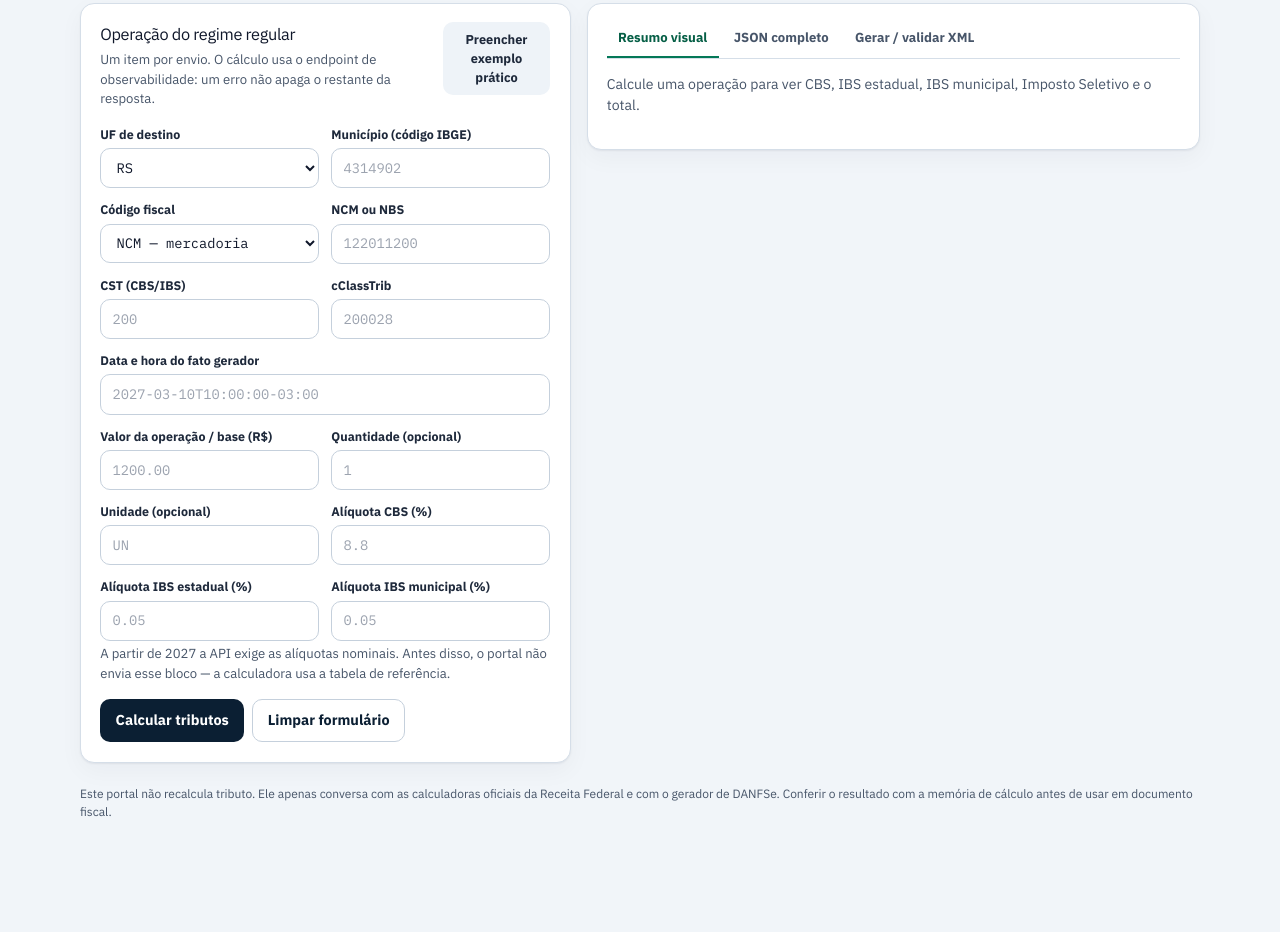
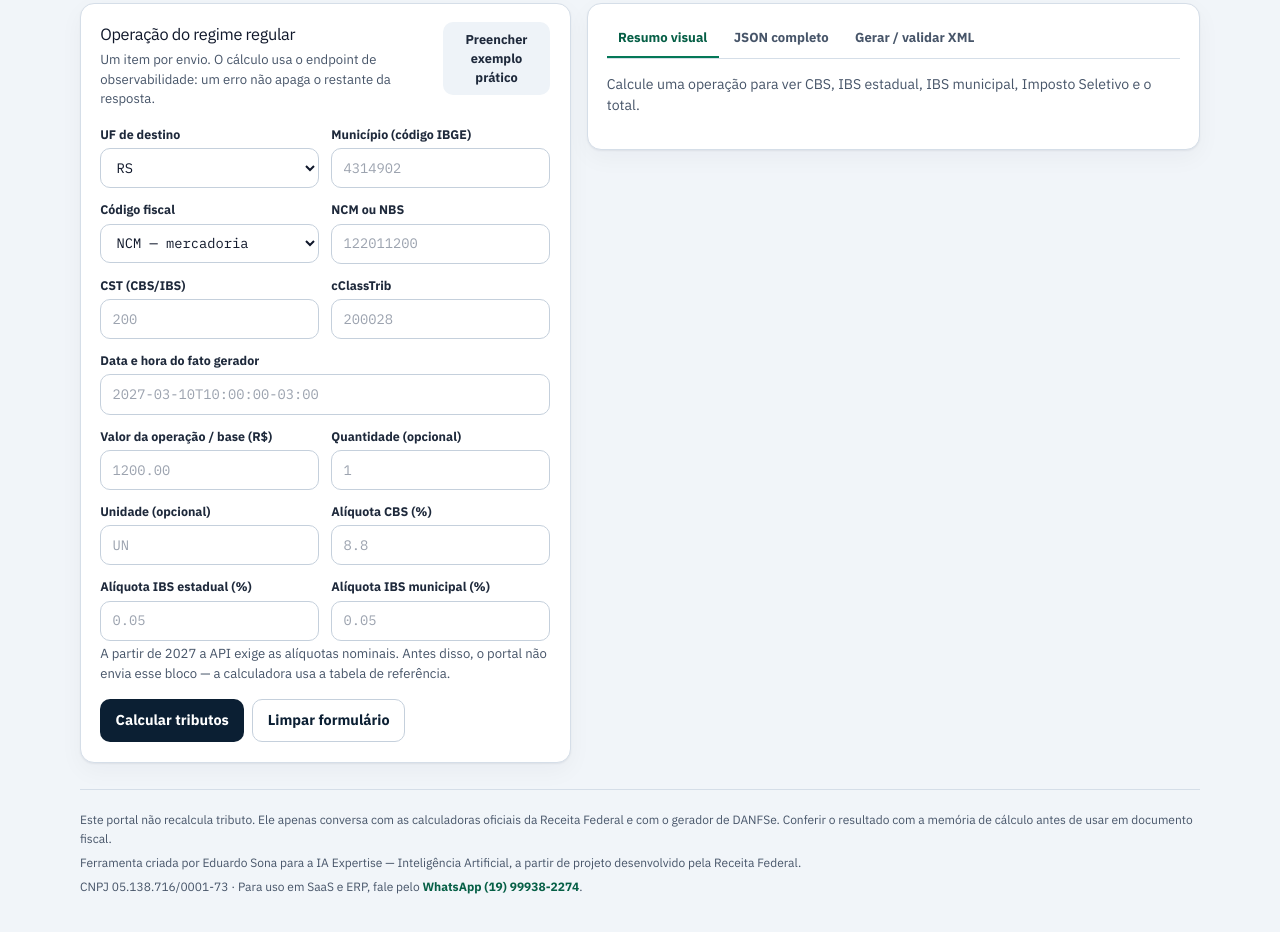
Before and after one commit to IA-Expertise/calculadora-reformas, a website: page public/index.html in a window 1280 px wide. Shown: the part 522-1454 px from the top of the page. Before the commit the page ends 1391 px from the top, so only its background shows below. Drawn offline with nearby package versions, Linux system fonts and the light colour scheme; no server answers.

Commit message:
Inclui crédito, CNPJ e WhatsApp no rodapé.
O aviso de que o portal não recalcula tributo permanece acima do contato.

```diff
--- a/public/index.html
+++ b/public/index.html
@@ -396,7 +396,11 @@
       </div>
     </section>
 
-    <p class="rodape">Este portal não recalcula tributo. Ele apenas conversa com as calculadoras oficiais da Receita Federal e com o gerador de DANFSe. Conferir o resultado com a memória de cálculo antes de usar em documento fiscal.</p>
+    <footer class="rodape">
+      <p>Este portal não recalcula tributo. Ele apenas conversa com as calculadoras oficiais da Receita Federal e com o gerador de DANFSe. Conferir o resultado com a memória de cálculo antes de usar em documento fiscal.</p>
+      <p>Ferramenta criada por Eduardo Sona para a IA Expertise — Inteligência Artificial, a partir de projeto desenvolvido pela Receita Federal.</p>
+      <p>CNPJ 05.138.716/0001-73 · Para uso em SaaS e ERP, fale pelo <a href="https://wa.me/5519999382274" target="_blank" rel="noopener noreferrer">WhatsApp (19) 99938-2274</a>.</p>
+    </footer>
   </main>
 
   <script src="/app.js"></script>
--- a/public/styles.css
+++ b/public/styles.css
@@ -629,7 +629,17 @@ td.num, th.num { text-align: right; font-variant-numeric: tabular-nums; }
 .rodape {
   color: var(--muted);
   font-size: 0.75rem;
-  margin-top: 1.4rem;
+  line-height: 1.55;
+  margin-top: 1.6rem;
+  padding-top: 1rem;
+  border-top: 1px solid var(--line);
+}
+
+.rodape p { margin: 0.35rem 0; }
+
+.rodape a {
+  color: var(--emerald-d);
+  font-weight: 650;
 }
 
 @media (max-width: 980px) {
```
